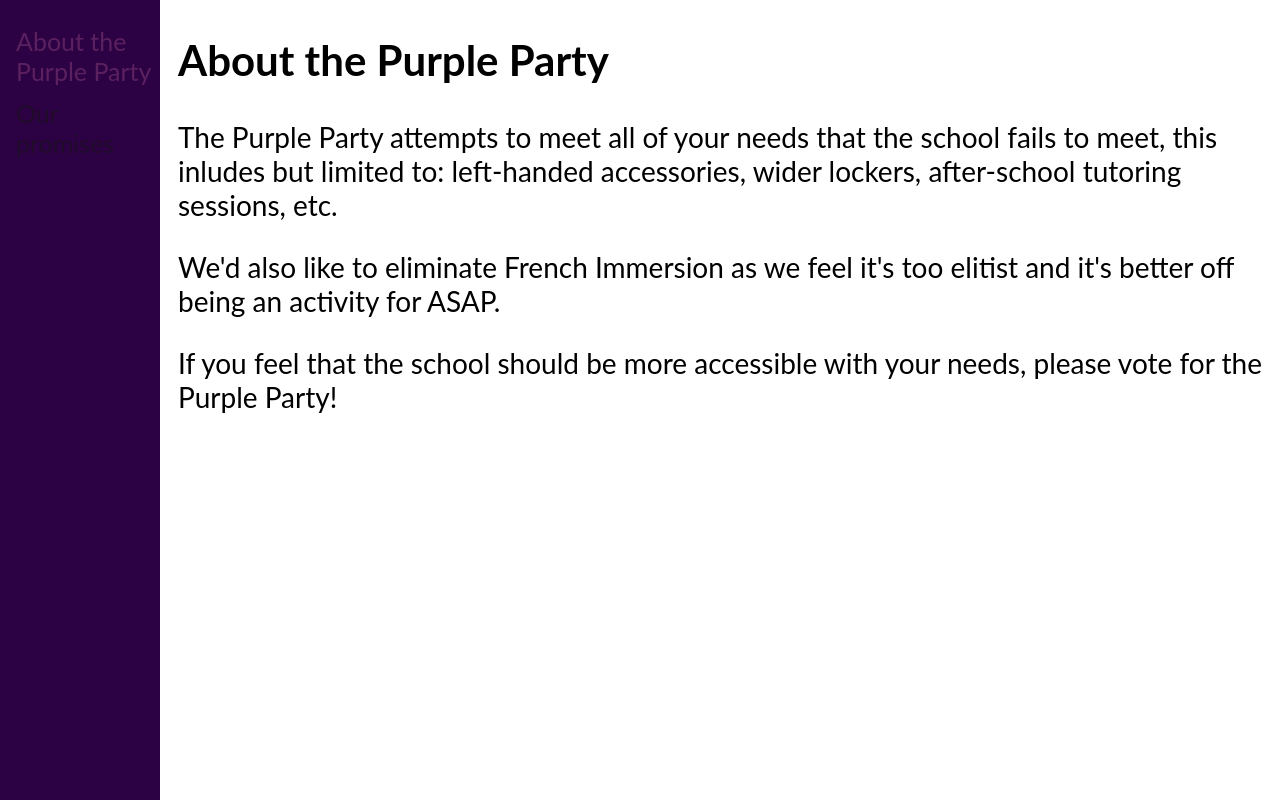
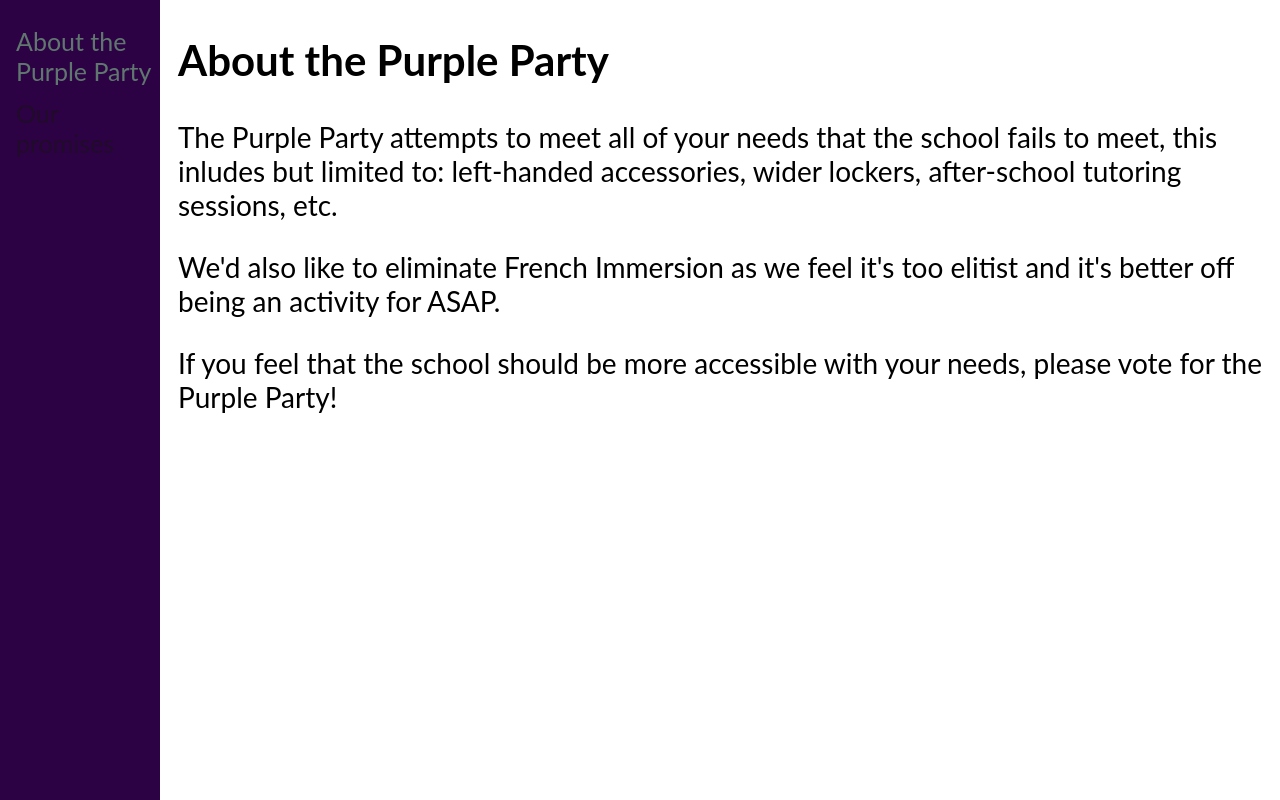
Before and after one commit to partypurple/partypurple.github.io, a plain HTML site: page index.html in a window 1280 px wide. In both pictures the pointer is over the link "About the Purple Party". Drawn offline with Linux system fonts and the light colour scheme.

Commit message:
sidebar fix

```diff
--- a/index.html
+++ b/index.html
@@ -28,7 +28,7 @@ body {
 }
 
 .sidenav a:hover {
-  color: #5b215f;
+  color: #60776f;
 }
 
 .main {
```
